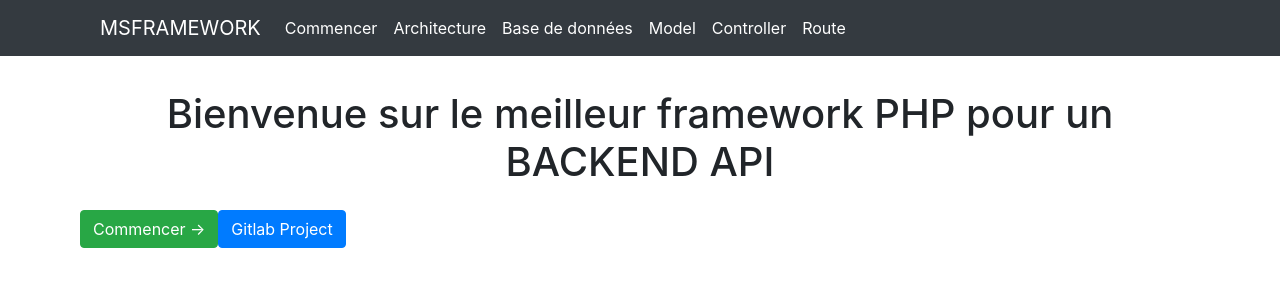
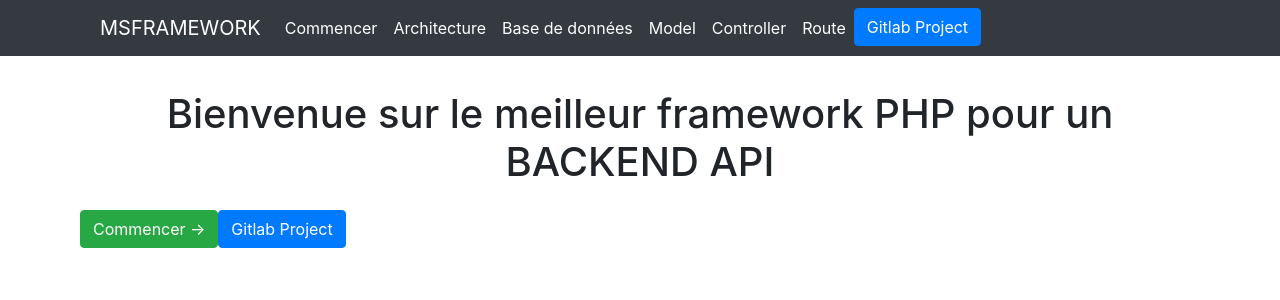
Before and after one commit to cyriaque-ovaga/ms-framework-tutoriel, a Nuxt app: page / in a window 1280 px wide. Shown: the top 300 px of the page. Built offline with nearby package versions, Linux system fonts and the light colour scheme.

Commit message:
Mettre à jour components/Header.vue

```diff
--- a/components/Header.vue
+++ b/components/Header.vue
@@ -30,6 +30,11 @@
                         <li class="nav-item d-none">
                             <nuxt-link to="/route" class="nav-link text-white">DevOPS</nuxt-link>
                         </li>
+                        <li class="nav-item">
+                              <a href="https://gitlab.com/ms--framework/tutoriel" target="_blank" class="btn btn-primary">
+                                Gitlab Project
+                              </a>
+                        </li>
                     </ul>
                 </div>
             </div>
```
